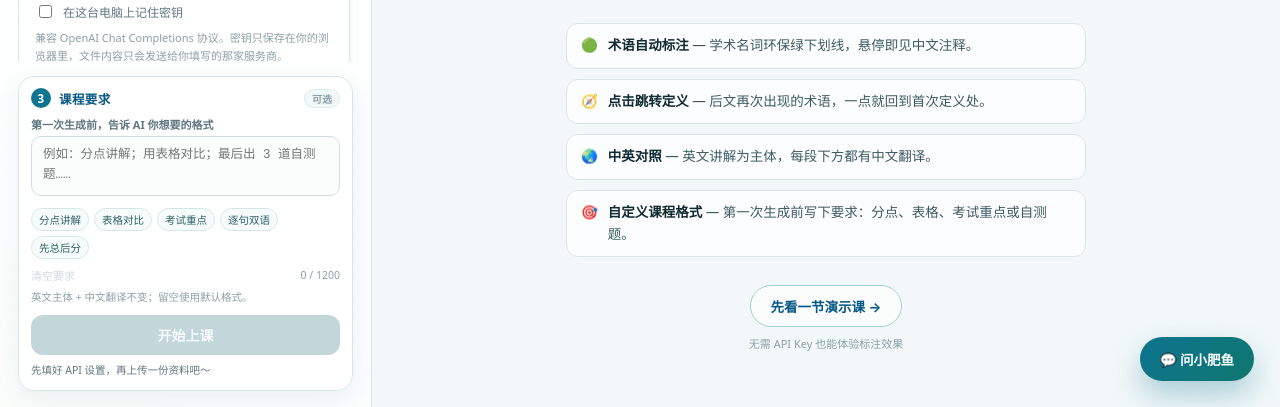
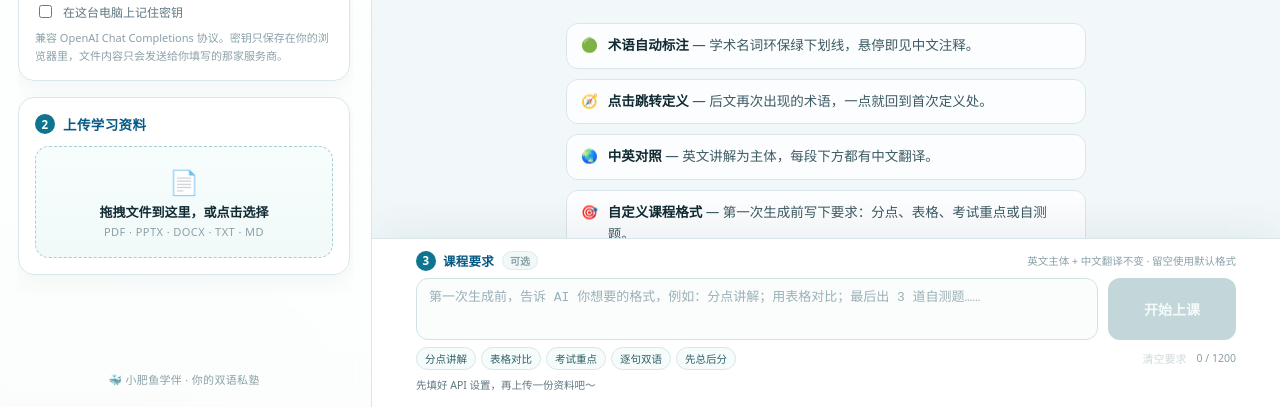
Before and after one commit to Yan1114267/DS-Reader, a plain HTML site: page index.html in a window 1280 px wide. Shown: the part 393-800 px from the top of the page. Drawn offline with Linux system fonts and the light colour scheme.

Commit message:
Move course requirements composer to the right reader pane
- Dock the entire course-format composer at the bottom of the lesson area
- Keep the left sidebar focused on API settings and file upload
- Move the Q&A trigger and back-to-position button to the top right
- Split the reader into scrollable content plus a fixed composer bar
- Update README for the new layout

Co-Authored-By: Claude Code <noreply@anthropic.com>

```diff
--- a/app.js
+++ b/app.js
@@ -411,7 +411,7 @@
   function autoGrowFormatPrompt() {
     const input = els.formatPrompt;
     input.style.height = 'auto';
-    input.style.height = Math.min(Math.max(input.scrollHeight, 60), 120) + 'px';
+    input.style.height = Math.min(Math.max(input.scrollHeight, 62), 120) + 'px';
   }
 
   function appendFormatPreset(preset) {
--- a/index.html
+++ b/index.html
@@ -66,28 +66,10 @@
         <span>🐳</span> 小肥鱼学伴 · 你的双语私塾
       </footer>
       </div>
-
-      <div class="sidebar-cta">
-        <h2 class="card-title cta-title"><span class="step">3</span> 课程要求 <span class="card-title-note">可选</span></h2>
-        <label class="field cta-field">
-          <span>第一次生成前，告诉 AI 你想要的格式</span>
-          <textarea id="formatPrompt" rows="2" maxlength="1200" placeholder="例如：分点讲解；用表格对比；最后出 3 道自测题……"></textarea>
-        </label>
-        <div id="formatPresets" class="format-presets" aria-label="格式快捷选项"></div>
-        <div class="format-actions">
-          <button id="clearFormat" class="mini-btn" type="button">清空要求</button>
-          <span id="formatCount" class="format-count">0 / 1200</span>
-        </div>
-        <p class="hint">英文主体 + 中文翻译不变；留空使用默认格式。</p>
-        <button id="startBtn" class="primary-btn" type="button" disabled>开始上课</button>
-        <div id="status" class="status" role="status" aria-live="polite">
-          <span id="statusSpinner" class="spinner" hidden></span>
-          <span id="statusText">先填好 API 设置，再上传一份资料吧～</span>
-        </div>
-      </div>
     </aside>
 
-    <main id="reader" class="reader">
+    <main class="reader">
+      <div id="reader" class="reader-scroll">
       <div class="reader-inner">
         <section id="welcome" class="welcome">
           <div class="welcome-whale">🐳</div>
@@ -108,6 +90,36 @@
 
         <article id="lesson" class="lesson" hidden></article>
       </div>
+      </div>
+
+      <section class="lesson-composer" aria-label="课程要求">
+        <div class="composer-inner">
+          <div class="composer-head">
+            <div class="composer-title">
+              <span class="step">3</span> 课程要求
+              <span class="card-title-note">可选</span>
+            </div>
+            <span class="composer-note">英文主体 + 中文翻译不变 · 留空使用默认格式</span>
+          </div>
+          <div class="composer-main">
+            <textarea id="formatPrompt" rows="2" maxlength="1200" aria-label="课程要求" placeholder="第一次生成前，告诉 AI 你想要的格式，例如：分点讲解；用表格对比；最后出 3 道自测题……"></textarea>
+            <div class="composer-action">
+              <button id="startBtn" class="primary-btn" type="button" disabled>开始上课</button>
+            </div>
+          </div>
+          <div class="composer-aux">
+            <div id="formatPresets" class="format-presets" aria-label="格式快捷选项"></div>
+            <div class="composer-meta">
+              <button id="clearFormat" class="mini-btn" type="button">清空要求</button>
+              <span id="formatCount" class="format-count">0 / 1200</span>
+            </div>
+          </div>
+          <div id="status" class="status" role="status" aria-live="polite">
+            <span id="statusSpinner" class="spinner" hidden></span>
+            <span id="statusText">先填好 API 设置，再上传一份资料吧～</span>
+          </div>
+        </div>
+      </section>
     </main>
   </div>
 
--- a/styles.css
+++ b/styles.css
@@ -88,87 +88,34 @@ button {
   padding: 0 3px 4px 0;
 }
 
-.sidebar-cta {
-  flex: 0 0 auto;
-  display: flex;
-  flex-direction: column;
-  padding: 11px 12px 10px;
-  border: 1px solid var(--line);
-  border-radius: 16px;
-  background: rgba(255, 255, 255, 0.92);
-  box-shadow: 0 10px 26px rgba(10, 60, 80, 0.07);
-}
-
-.sidebar-cta .cta-title {
-  margin: 0 0 8px;
-  font-size: 12.5px;
-}
-
-.sidebar-cta .cta-field {
-  margin-bottom: 7px;
-}
-
-.sidebar-cta .cta-field > span {
-  margin-bottom: 4px;
-  font-size: 11px;
-}
-
-.sidebar-cta .field textarea {
-  min-height: 60px;
-  max-height: 120px;
-  font-size: 12.5px;
-  line-height: 1.55;
-}
-
-.sidebar-cta .format-presets {
-  gap: 5px;
-  margin: 0 0 6px;
-}
-
-.sidebar-cta .format-chip {
-  padding: 3px 7px;
-  font-size: 10.5px;
-}
-
-.sidebar-cta .format-actions {
-  margin-bottom: 5px;
-}
-
-.sidebar-cta .hint {
-  font-size: 10.5px;
-  line-height: 1.5;
-}
-
-.sidebar-cta .primary-btn {
-  margin-top: 9px;
-  padding: 10px 14px;
-}
-
-.sidebar-cta .status {
-  margin-top: 7px;
-  font-size: 10.5px;
-}
-
 .reader {
   flex: 1;
   min-width: 0;
   height: 100vh;
+  display: flex;
+  flex-direction: column;
+  position: relative;
+  overflow: hidden;
+}
+
+.reader-scroll {
+  flex: 1;
+  min-height: 0;
   overflow-y: auto;
-  position: relative;
 }
 
 .reader-inner {
   max-width: 840px;
   margin: 0 auto;
-  padding: 64px 44px 140px;
-}
-
-.reader::-webkit-scrollbar,
+  padding: 64px 44px 90px;
+}
+
+.reader-scroll::-webkit-scrollbar,
 .sidebar-scroll::-webkit-scrollbar {
   width: 10px;
 }
 
-.reader::-webkit-scrollbar-thumb,
+.reader-scroll::-webkit-scrollbar-thumb,
 .sidebar-scroll::-webkit-scrollbar-thumb {
   background: #c7dde0;
   border-radius: 999px;
@@ -176,11 +123,138 @@ button {
   background-clip: padding-box;
 }
 
-.reader::-webkit-scrollbar-thumb:hover,
+.reader-scroll::-webkit-scrollbar-thumb:hover,
 .sidebar-scroll::-webkit-scrollbar-thumb:hover {
   background: #a9cbd0;
   border: 2px solid transparent;
   background-clip: padding-box;
+}
+
+/* ---------- 右侧课程要求输入栏 ---------- */
+
+.lesson-composer {
+  flex: 0 0 auto;
+  padding: 12px 44px 14px;
+  border-top: 1px solid var(--line);
+  background: rgba(255, 255, 255, 0.94);
+  box-shadow: 0 -14px 34px rgba(10, 60, 80, 0.06);
+  backdrop-filter: blur(12px);
+  z-index: 20;
+}
+
+.composer-inner {
+  max-width: 840px;
+  margin: 0 auto;
+  display: flex;
+  flex-direction: column;
+  gap: 7px;
+}
+
+.composer-head {
+  display: flex;
+  align-items: center;
+  justify-content: space-between;
+  gap: 12px;
+}
+
+.composer-title {
+  display: flex;
+  align-items: center;
+  gap: 7px;
+  color: var(--teal-deep);
+  font-size: 12.5px;
+  font-weight: 700;
+  letter-spacing: 0.02em;
+}
+
+.composer-title .card-title-note {
+  margin-left: 1px;
+}
+
+.composer-note {
+  min-width: 0;
+  overflow: hidden;
+  color: var(--muted-2);
+  font-size: 10.5px;
+  white-space: nowrap;
+  text-overflow: ellipsis;
+}
+
+.composer-main {
+  display: flex;
+  align-items: flex-end;
+  gap: 10px;
+}
+
+.composer-main textarea {
+  flex: 1;
+  min-height: 62px;
+  max-height: 120px;
+  padding: 9px 12px;
+  resize: none;
+  overflow-y: auto;
+  border: 1px solid #cfe2e4;
+  border-radius: 12px;
+  background: #fbfdfd;
+  font-size: 13px;
+  line-height: 1.6;
+  outline: none;
+  transition: border-color 0.15s, box-shadow 0.15s, background-color 0.15s;
+}
+
+.composer-main textarea:focus {
+  border-color: #5fb6c4;
+  background: #fff;
+  box-shadow: 0 0 0 3px rgba(14, 116, 144, 0.1);
+}
+
+.composer-main textarea::placeholder {
+  color: #9ab0b7;
+}
+
+.composer-action {
+  flex: 0 0 128px;
+  display: flex;
+}
+
+.composer-action .primary-btn {
+  width: 100%;
+  height: 62px;
+  min-height: 62px;
+  margin: 0;
+  padding: 0 16px;
+  border-radius: 12px;
+  font-size: 14px;
+}
+
+.composer-aux {
+  display: flex;
+  align-items: center;
+  justify-content: space-between;
+  gap: 12px;
+}
+
+.composer-aux .format-presets {
+  margin: 0;
+  gap: 5px;
+}
+
+.composer-aux .format-chip {
+  padding: 3px 8px;
+  font-size: 10.5px;
+}
+
+.composer-meta {
+  flex: 0 0 auto;
+  display: flex;
+  align-items: center;
+  gap: 10px;
+}
+
+.composer-inner .status {
+  margin-top: 0;
+  min-height: 16px;
+  font-size: 10.5px;
 }
 
 /* ---------- 品牌 ---------- */
@@ -323,28 +397,6 @@ button {
   background: #fff;
 }
 
-.field textarea {
-  width: 100%;
-  min-height: 74px;
-  max-height: 160px;
-  padding: 9px 11px;
-  resize: none;
-  overflow-y: auto;
-  border: 1px solid #cfdee2;
-  border-radius: 10px;
-  background: #fbfdfd;
-  font-size: 13px;
-  line-height: 1.6;
-  outline: none;
-  transition: border-color 0.15s, box-shadow 0.15s, background-color 0.15s;
-}
-
-.field textarea:focus {
-  border-color: #5fb6c4;
-  box-shadow: 0 0 0 3px rgba(14, 116, 144, 0.12);
-  background: #fff;
-}
-
 .format-presets {
   display: flex;
   flex-wrap: wrap;
@@ -373,13 +425,6 @@ button {
   background: #e2f6f2;
   color: #0b6477;
   font-weight: 700;
-}
-
-.format-actions {
-  display: flex;
-  align-items: center;
-  justify-content: space-between;
-  margin-bottom: 8px;
 }
 
 .mini-btn {
@@ -1236,8 +1281,8 @@ button {
 
 .back-btn {
   position: fixed;
+  top: 82px;
   right: 26px;
-  bottom: 88px;
   z-index: 70;
   border: 1px solid #b9d9dd;
   background: rgba(255, 255, 255, 0.94);
@@ -1257,8 +1302,8 @@ button {
 
 .chat-toggle {
   position: fixed;
+  top: 22px;
   right: 26px;
-  bottom: 26px;
   z-index: 50;
   display: inline-flex;
   align-items: center;
@@ -1731,11 +1776,19 @@ button {
 
   .reader {
     height: auto;
+  }
+
+  .reader-scroll {
+    flex: none;
     overflow: visible;
   }
 
   .reader-inner {
-    padding: 36px 22px 100px;
+    padding: 36px 22px 60px;
+  }
+
+  .lesson-composer {
+    padding: 12px 22px;
   }
 
   .welcome {
@@ -1749,11 +1802,12 @@ button {
   }
 
   .chat-toggle {
+    top: 16px;
     right: 16px;
-    bottom: 16px;
   }
 
   .back-btn {
+    top: 70px;
     right: 16px;
   }
 }
@@ -1769,6 +1823,31 @@ button {
 
   .sidebar {
     padding: 18px 16px 22px;
+  }
+
+  .lesson-composer {
+    padding: 10px 14px 12px;
+  }
+
+  .composer-note {
+    display: none;
+  }
+
+  .composer-main {
+    flex-direction: column;
+    align-items: stretch;
+  }
+
+  .composer-action {
+    flex: none;
+  }
+
+  .composer-action .primary-btn {
+    min-height: 42px;
+  }
+
+  .composer-aux {
+    flex-wrap: wrap;
   }
 
   .chat-panel {
@@ -1779,8 +1858,13 @@ button {
   }
 
   .chat-toggle {
+    top: 12px;
     right: 12px;
-    bottom: 12px;
+  }
+
+  .back-btn {
+    top: 64px;
+    right: 12px;
   }
 }
 
```
Also changed, not shown: 1 other file.
